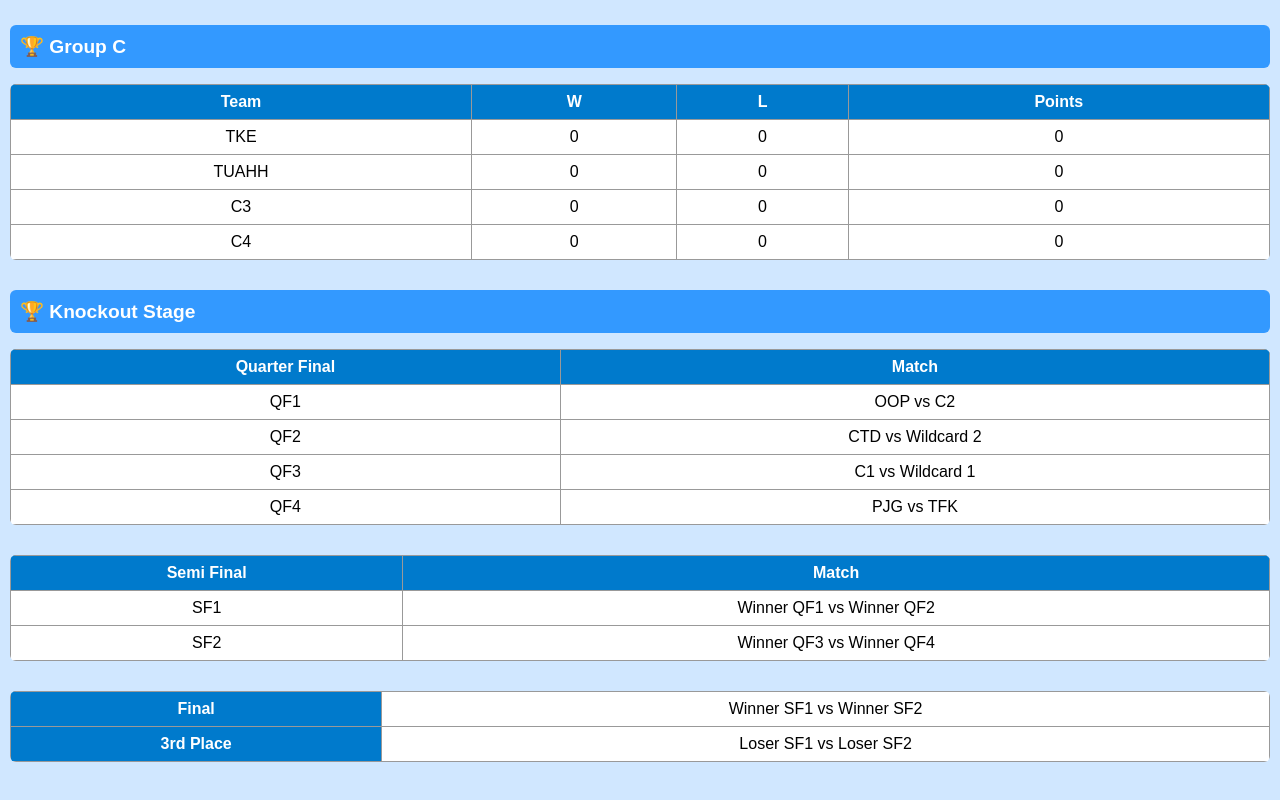
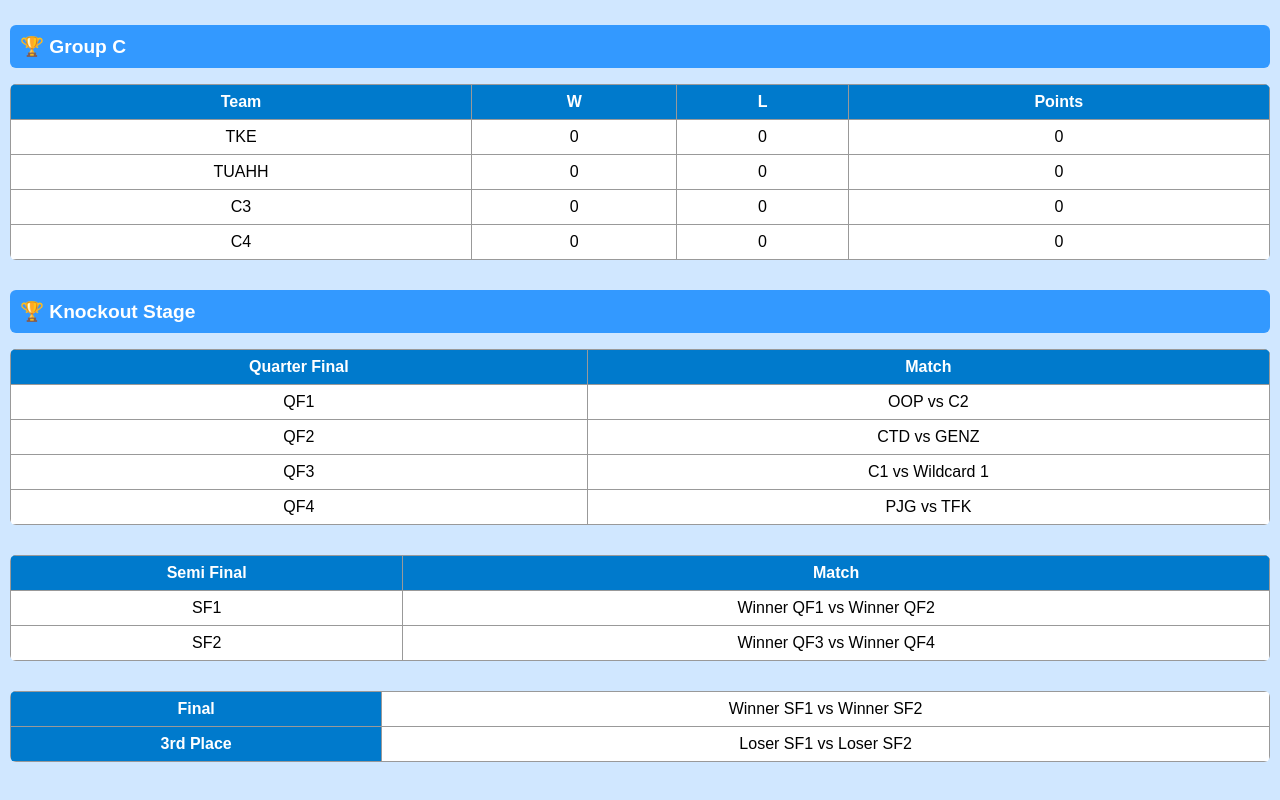
Before and after one commit to DragonRP/jadual-felo-mtkl, a plain HTML site: page index.html in a window 1280 px wide. Shown: the part 594-1394 px from the top of the page. Drawn offline with Linux system fonts and the light colour scheme.

Commit message:
Update index.html

```diff
--- a/index.html
+++ b/index.html
@@ -108,7 +108,7 @@
   <table>
     <tr><th>Quarter Final</th><th>Match</th></tr>
     <tr><td>QF1</td><td>OOP vs C2</td></tr>
-    <tr><td>QF2</td><td>CTD vs Wildcard 2</td></tr>
+    <tr><td>QF2</td><td>CTD vs GENZ</td></tr>
     <tr><td>QF3</td><td>C1 vs Wildcard 1</td></tr>
     <tr><td>QF4</td><td>PJG vs TFK</td></tr>
   </table>
```
